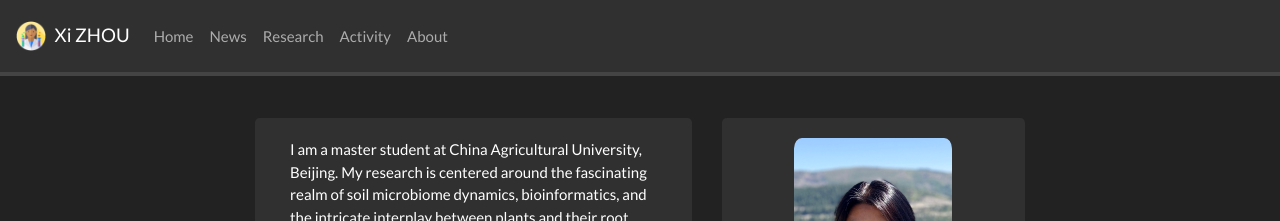
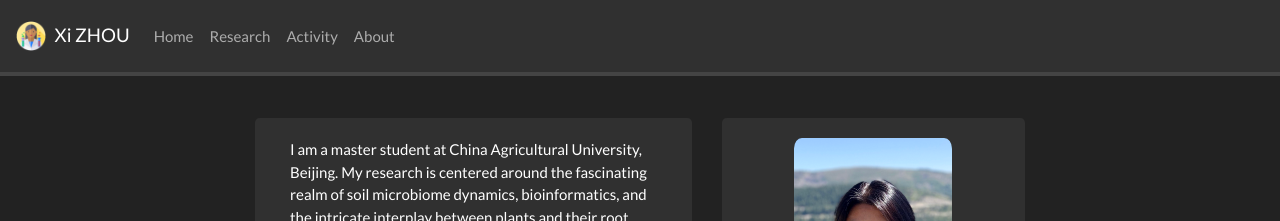
Before and after one commit to x1zh0u/x1zh0u.github.io, a Jekyll site: the page built from _pages/home.md, in a window 1280 px wide. Shown: the top 221 px of the page. Built offline with Jekyll 4.4.1, drawn with Linux system fonts in a browser that asks for light colours; nearby versions of some CDN libraries; a style sheet for code colours, icons or effects is not loaded.

Commit message:
config.yml

```diff
--- a/_config.yml
+++ b/_config.yml
@@ -27,7 +27,6 @@ contact: >
 
 # Pages shown in navbar
 nav_pages:
-  - name: news
   - name: research
   - name: activity
   - name: about
```
